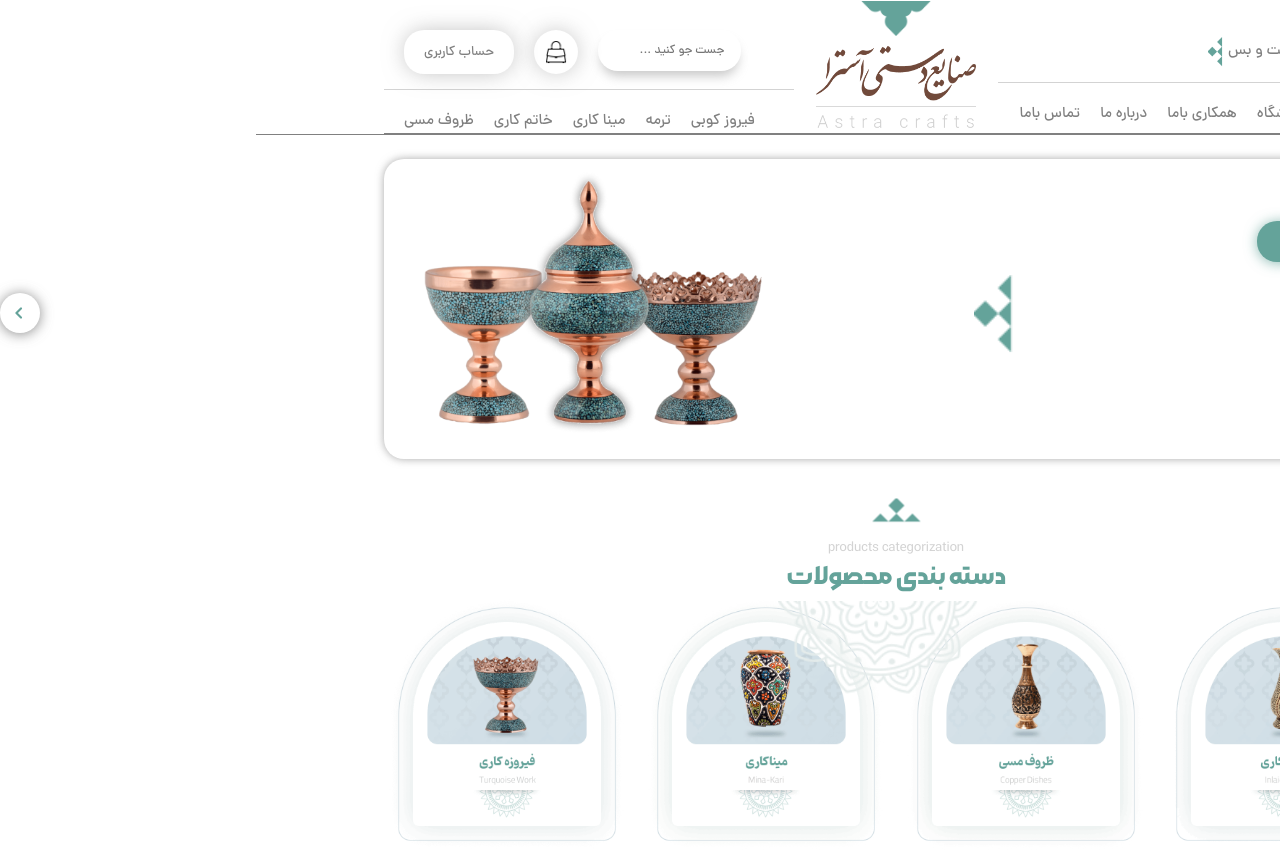
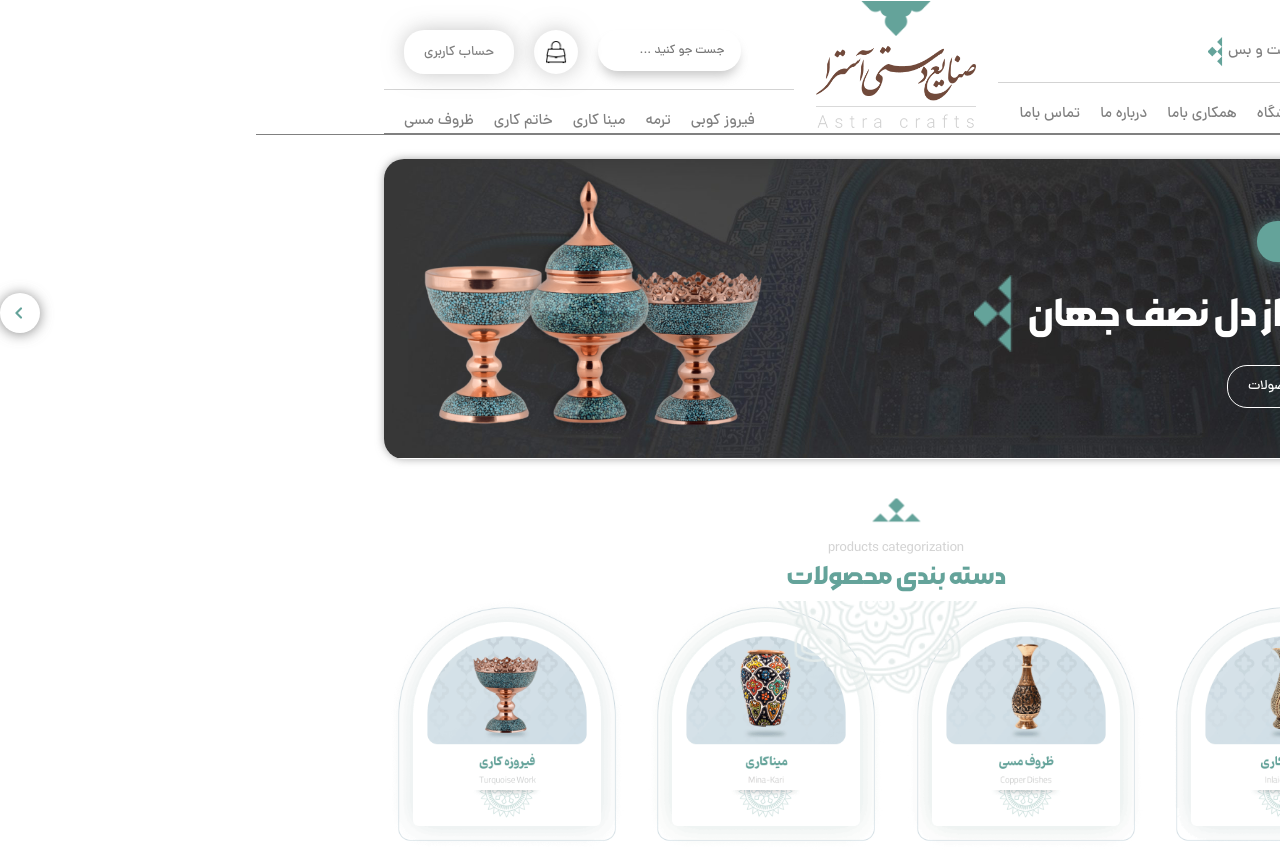
Before and after one commit to ArianNazari/Traditional-dishes-store, a plain HTML site: page index.html in a window 1280 px wide. Shown: the top 858 px of the page. Drawn offline with nearby package versions, Linux system fonts and the light colour scheme.

Commit message:
change url background slider

```diff
--- a/style/style.css
+++ b/style/style.css
@@ -530,7 +530,7 @@ body {
     align-items: center;
     width: 100%;
     justify-content: space-between;
-    background-image: url(../Frame-347-scaled.jpg);
+    background-image: url(../images/Frame-347-scaled.jpg);
     background-size: cover;
     object-fit: cover;
 }
```
